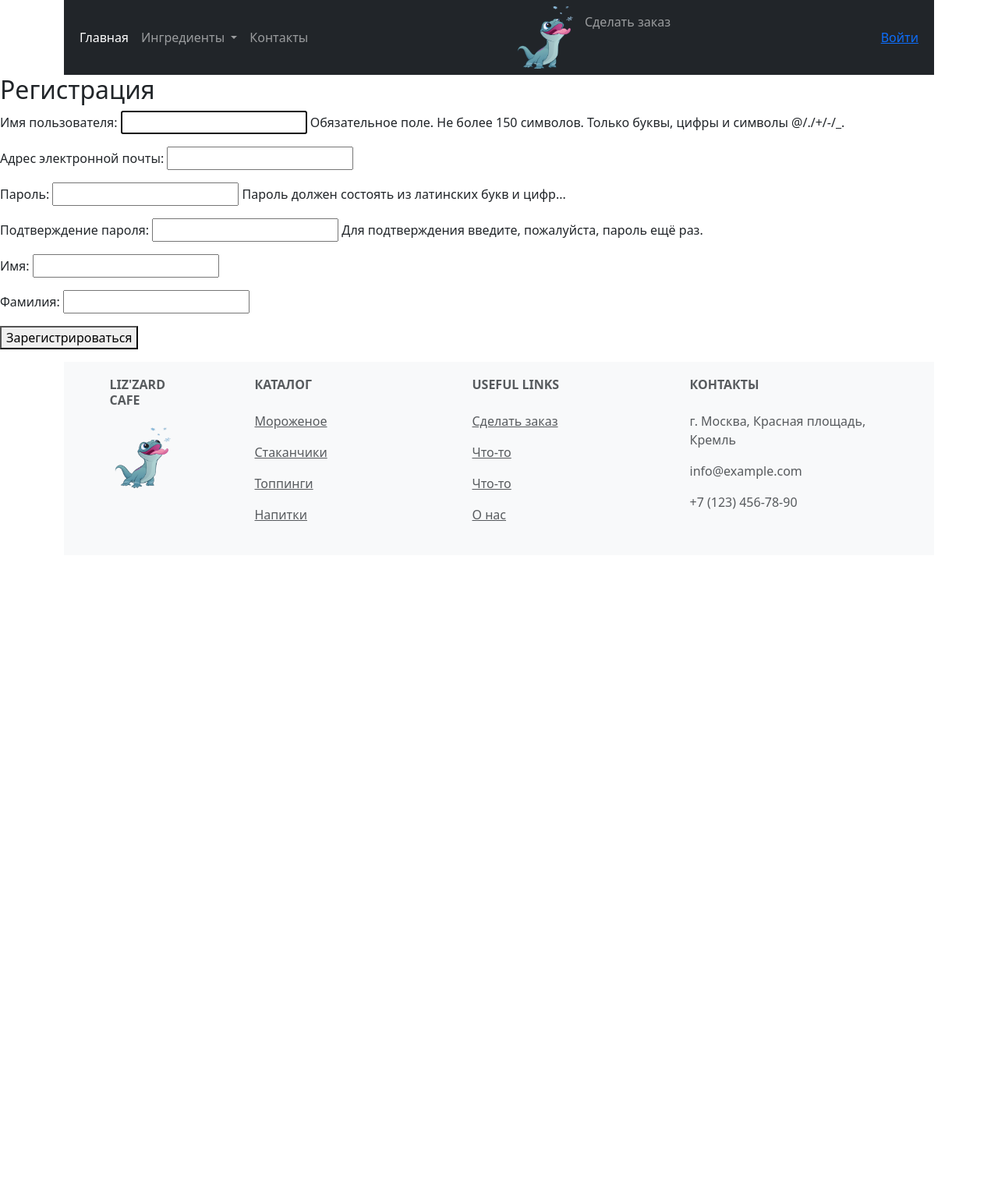
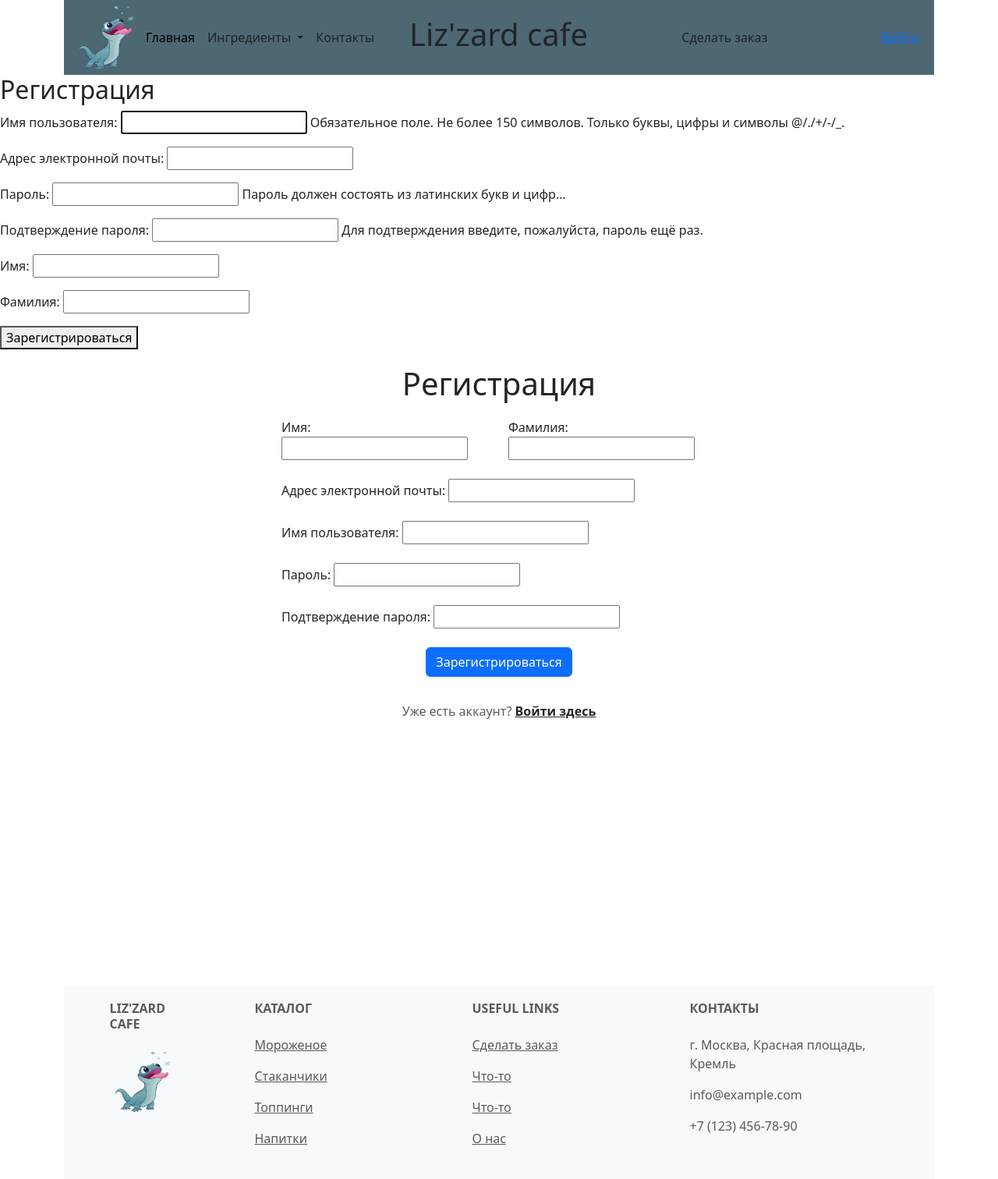
Before and after one commit to Dmitrii-F/icecream_bar, a Django app: page /registration/ in a window 1280 px wide. Shown: the whole page at 78% size. Before the commit the page ends 668 px from the top, so only its background shows below. Run offline with Django 5.2, Linux system fonts and the light colour scheme.

Commit message:
Сделана страница регистрации, но еще нужно доделать, есть вопросы, и переделана главная страница(замена картинки, перестроена навигационная панель)

```diff
--- a/icecream/icecream_bar/static/main.css
+++ b/icecream/icecream_bar/static/main.css
@@ -32,7 +32,7 @@
 }
 
 .bg {
-    background-image: url(image/background.jpg);
+    background-image: url(image/background_pink.png);
     height: 700px;
     position:relative;
     background-position: center;
@@ -70,3 +70,7 @@
 .h-100 {
     height: 100%;
 }
+
+.color-navbar {
+    background-color: #4D6873;
+}
--- a/icecream/icecream_bar/templates/registration/create_account.html
+++ b/icecream/icecream_bar/templates/registration/create_account.html
@@ -9,4 +9,58 @@
     <button type="submit">Зарегистрироваться</button>
   </form>
 
+<div class="container full-height">
+  <div class="d-flex justify-content-center align-items-center">
+    <div class="col-md-6">
+      <div class="contact-info text-center">
+        <h1>Регистрация</h1>
+      </div>
+        <form method="post">
+          {% csrf_token %}
+
+          <div class="row">
+            <div class="col">
+              <div data-mdb-input-init class="form-outline mb-4">
+                {{ form.first_name.label_tag }}
+                {{ form.first_name }}
+              </div>
+            </div>
+            <div class="col">
+              <div data-mdb-input-init class="form-outline mb-4">
+                {{ form.last_name.label_tag }}
+                {{ form.last_name}}
+              </div>
+            </div>
+          </div>
+          <div data-mdb-input-init class="form-outline mb-4">
+            {{ form.email.label_tag }}
+            {{ form.email }}
+          </div>
+
+          <div data-mdb-input-init class="form-outline mb-4">
+            {{ form.username.label_tag }}
+            {{ form.username }}
+          </div>
+
+          <div data-mdb-input-init class="form-outline mb-4">
+            {{ form.password1.label_tag }}
+            {{ form.password1 }}
+          </div>
+
+          <div data-mdb-input-init class="form-outline mb-4">
+            {{ form.password2.label_tag }}
+            {{ form.password2 }}
+          </div>
+
+          <div class="d-flex justify-content-center">
+            <button type="submit" data-mdb-button-init data-mdb-ripple-init class="btn btn-primary btn-block mb-4">Зарегистрироваться</button>
+          </div>
+
+          <p class="text-center text-muted mt-2 mb-0">Уже есть аккаунт? <a href="{% url 'login' %}" class="fw-bold text-body"><u>Войти здесь</u></a></p>
+        </form>
+    </div>
+  </div>
+</div>
+
+
 {% endblock %}
--- a/icecream/templates/base/nav.html
+++ b/icecream/templates/base/nav.html
@@ -1,15 +1,21 @@
-<nav class="navbar navbar-expand-lg bg-dark navbar-dark">
+<nav class="navbar navbar-expand-lg color-navbar">
   <div class="container-fluid">
     {% load static %}
-
+    <div class="logo">
+      <a href="/">
+        <img src="{% static 'image/logo.png' %}" alt="Logo" class="navbar-logo-img">
+      </a>
+    </div>
     <button class="navbar-toggler" type="button" data-bs-toggle="collapse" data-bs-target="#navbarSupportedContent" aria-controls="navbarSupportedContent" aria-expanded="false" aria-label="Toggle navigation">
       <span class="navbar-toggler-icon"></span>
     </button>
-    <div class="collapse navbar-collapse" id="navbarNavDropdown">
+    <div class="collapse navbar-collapse row" id="navbarNavDropdown">
+        <div class="col-3">
           <ul class="navbar-nav">
             <li class="nav-item">
               <a class="nav-link active" aria-current="page" href="/">Главная</a>
             </li>
+
             <li class="nav-item dropdown">
               <a class="nav-link dropdown-toggle" href="#" role="button" data-bs-toggle="dropdown" aria-expanded="false">
                 Ингредиенты
@@ -25,16 +31,18 @@
               <a class="nav-link" href="/contacts/">Контакты</a>
             </li>
           </ul>
+        </div>
+        <div class="col-5 text-center">
+          <h1><a href="/" class="text-decoration-none text-dark">Liz'zard cafe</a></h1>
+        </div>
+        <div class="col-2">
           <ul class="navbar-nav ms-auto mb-2 mb-lg-0">
-        <div class="logo">
-          <a href="/">
-            <img src="{% static 'image/logo.png' %}" alt="Logo" class="navbar-logo-img">
-          </a>
-        </div>
             <li class="nav-item">
               <a class="nav-link" href="/">Сделать заказ</a>
             </li>
           </ul>
+        </div>
+        <div class="col-2 d-flex justify-content-end">
           <ul class="navbar-nav ms-auto mb-2 mb-lg-0">
     <!--        здесь в чем-то проблема, не работает кусок кода-->
             <li class="nav-item">
@@ -45,8 +53,8 @@
               {% else %}
                 <li class="nav-link"><a href="{% url 'login' %}">Войти</a></li>
             {% endif %}
-
           </ul>
         </div>
     </div>
+  </div>
 </nav>
```
Also changed, not shown: icecream/icecream_bar/static/image/background_pink.png (added). Lines whose indentation alone changed are shown as unchanged.
